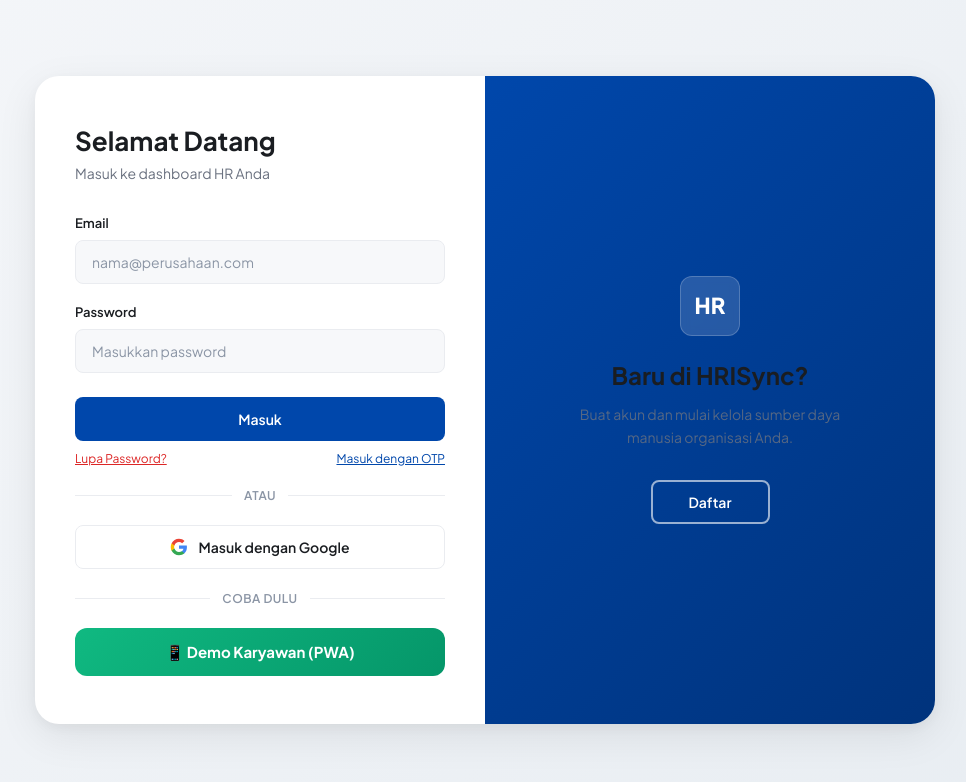
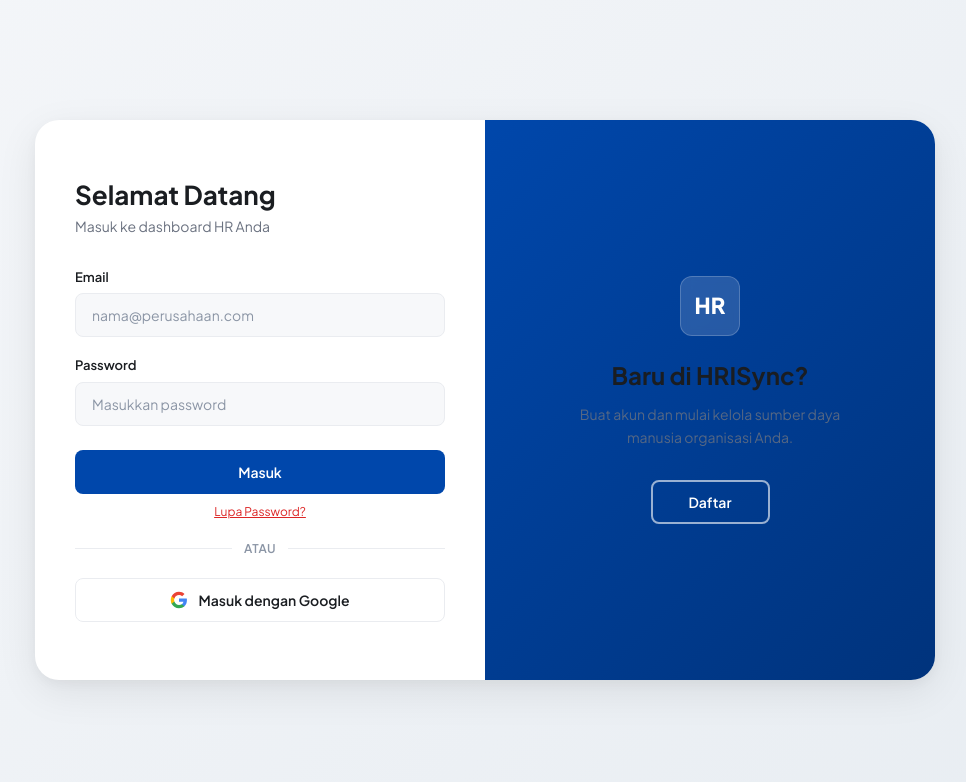
Before and after one commit to xrniqbl/hrisloka, a React (Vite) app: page /login in a window 1280 px wide. Shown: the top 782 px of the page, without its empty margins (155-1121 px from the left). Built offline with nearby package versions, Linux system fonts and the light colour scheme.

Commit message:
fix: Vercel 404 SPA rewrite, remove OTP login and Demo PWA button

```diff
--- a/src/pages/AuthPage.jsx
+++ b/src/pages/AuthPage.jsx
@@ -19,14 +19,11 @@
     const [email, setEmail] = useState('');
     const [password, setPassword] = useState('');
     const [fullName, setFullName] = useState('');
-    const [otpMode, setOtpMode] = useState(false);
     const [forgotMode, setForgotMode] = useState(false);
-    const [otpSent, setOtpSent] = useState(false);
-    const [otp, setOtp] = useState('');
     const [message, setMessage] = useState({ text: '', type: '' });
     const [loading, setLoading] = useState(false);
     const navigate = useNavigate();
-    const { signInWithPassword, signInWithOtp, resetPassword, verifyOtp, signInWithGoogle, signUp, demoLogin } = useAuth();
+    const { signInWithPassword, resetPassword, signInWithGoogle, signUp } = useAuth();
 
     // Password validation
     const passwordRules = [
@@ -37,10 +34,7 @@
     ];
     const isPasswordValid = passwordRules.every(r => r.test(password));
 
-    const handleDemoLogin = () => {
-        demoLogin();
-        navigate('/app/home');
-    };
+
 
     // Sign In with email + password
     const handlePasswordLogin = async (e) => {
@@ -59,36 +53,7 @@
         setLoading(false);
     };
 
-    // Send OTP for passwordless login
-    const handleSendOtp = async () => {
-        if (!email) return;
-        setLoading(true);
-        setMessage({ text: '', type: '' });
-        const { error } = await signInWithOtp(email);
-        if (error) {
-            setMessage({ text: error.message, type: 'error' });
-        } else {
-            setOtpSent(true);
-            setMessage({ text: 'Kode OTP telah dikirim ke email Anda.', type: 'success' });
-        }
-        setLoading(false);
-    };
 
-    // Verify OTP
-    const handleVerifyOtp = async (e) => {
-        e.preventDefault();
-        if (!otp) return;
-        setLoading(true);
-        setMessage({ text: '', type: '' });
-        const { error } = await verifyOtp(email, otp);
-        if (error) {
-            setMessage({ text: error.message, type: 'error' });
-        } else {
-            const savedRole = localStorage.getItem('hrisync_role');
-            navigate(savedRole === 'admin' ? '/dashboard' : '/app/home');
-        }
-        setLoading(false);
-    };
 
     // Google OAuth
     const handleGoogleLogin = async () => {
@@ -137,10 +102,7 @@
     const togglePanel = () => {
         setIsSignUp(!isSignUp);
         setMessage({ text: '', type: '' });
-        setOtpMode(false);
         setForgotMode(false);
-        setOtpSent(false);
-        setOtp('');
         setPassword('');
     };
 
@@ -172,7 +134,7 @@
                         <div className={`auth-message ${message.type}`}>{message.text}</div>
                     )}
 
-                    {!otpMode && !forgotMode ? (
+                    {!forgotMode ? (
                         /* Email + Password Sign In */
                         <form onSubmit={handlePasswordLogin}>
                             <div className="auth-input-group">
@@ -200,7 +162,7 @@
                             <button type="submit" className="auth-btn-primary" disabled={loading}>
                                 {loading ? 'Memproses...' : 'Masuk'}
                             </button>
-                            <div style={{ display: 'flex', justifyContent: 'space-between', marginTop: 10 }}>
+                            <div style={{ display: 'flex', justifyContent: 'center', marginTop: 10 }}>
                                 <button
                                     type="button"
                                     onClick={() => { setForgotMode(true); setMessage({ text: '', type: '' }); }}
@@ -208,16 +170,9 @@
                                 >
                                     Lupa Password?
                                 </button>
-                                <button
-                                    type="button"
-                                    onClick={() => { setOtpMode(true); setMessage({ text: '', type: '' }); }}
-                                    style={{ background: 'none', border: 'none', color: 'var(--primary, #2563EB)', fontSize: 12, cursor: 'pointer', textDecoration: 'underline', padding: 0 }}
-                                >
-                                    Masuk dengan OTP
-                                </button>
                             </div>
                         </form>
-                    ) : forgotMode ? (
+                    ) : (
                         /* Forgot Password */
                         <form onSubmit={handleForgotPassword}>
                             <div style={{ background: 'rgba(239,68,68,0.06)', borderRadius: 'var(--radius-md)', padding: 14, marginBottom: 16, fontSize: 13, color: 'var(--text-secondary)', lineHeight: 1.6 }}>
@@ -245,57 +200,6 @@
                                 ← Kembali ke login
                             </button>
                         </form>
-                    ) : (
-                        /* OTP Mode */
-                        <form onSubmit={handleVerifyOtp}>
-                            <div className="auth-input-group">
-                                <label className="auth-input-label">Email</label>
-                                <div className="auth-otp-row">
-                                    <input
-                                        type="email"
-                                        className="auth-input"
-                                        placeholder="nama@perusahaan.com"
-                                        value={email}
-                                        onChange={(e) => setEmail(e.target.value)}
-                                        required
-                                    />
-                                    <button
-                                        type="button"
-                                        className="auth-btn-send"
-                                        onClick={handleSendOtp}
-                                        disabled={loading || !email}
-                                    >
-                                        {otpSent ? 'Kirim Ulang' : 'Kirim OTP'}
-                                    </button>
-                                </div>
-                            </div>
-
-                            {otpSent && (
-                                <div className="auth-input-group">
-                                    <label className="auth-input-label">Kode OTP</label>
-                                    <input
-                                        type="text"
-                                        className="auth-input"
-                                        placeholder="Masukkan 6 digit kode"
-                                        value={otp}
-                                        onChange={(e) => setOtp(e.target.value)}
-                                        maxLength={6}
-                                        required
-                                    />
-                                </div>
-                            )}
-
-                            <button type="submit" className="auth-btn-primary" disabled={loading || !otpSent}>
-                                {loading ? 'Memverifikasi...' : 'Verifikasi & Masuk'}
-                            </button>
-                            <button
-                                type="button"
-                                onClick={() => { setOtpMode(false); setOtpSent(false); setOtp(''); setMessage({ text: '', type: '' }); }}
-                                style={{ width: '100%', marginTop: 10, background: 'none', border: 'none', color: 'var(--primary, #2563EB)', fontSize: 13, cursor: 'pointer', textDecoration: 'underline' }}
-                            >
-                                ← Kembali ke login password
-                            </button>
-                        </form>
                     )}
 
                     <div className="auth-divider"><span>atau</span></div>
@@ -303,23 +207,6 @@
                     <button className="auth-btn-google" onClick={handleGoogleLogin}>
                         <GoogleIcon />
                         Masuk dengan Google
-                    </button>
-
-                    <div className="auth-divider"><span>coba dulu</span></div>
-
-                    <button
-                        className="auth-btn-demo"
-                        onClick={handleDemoLogin}
-                        style={{
-                            width: '100%', padding: '14px', borderRadius: 'var(--radius-md)',
-                            background: 'linear-gradient(135deg, #10B981, #059669)',
-                            color: '#fff', fontWeight: 700, fontSize: '15px',
-                            border: 'none', cursor: 'pointer',
-                            display: 'flex', alignItems: 'center', justifyContent: 'center', gap: '8px',
-                            transition: 'all 0.2s ease',
-                        }}
-                    >
-                        📱 Demo Karyawan (PWA)
                     </button>
                 </div>
 
```
Also changed, not shown: vercel.json (added).
